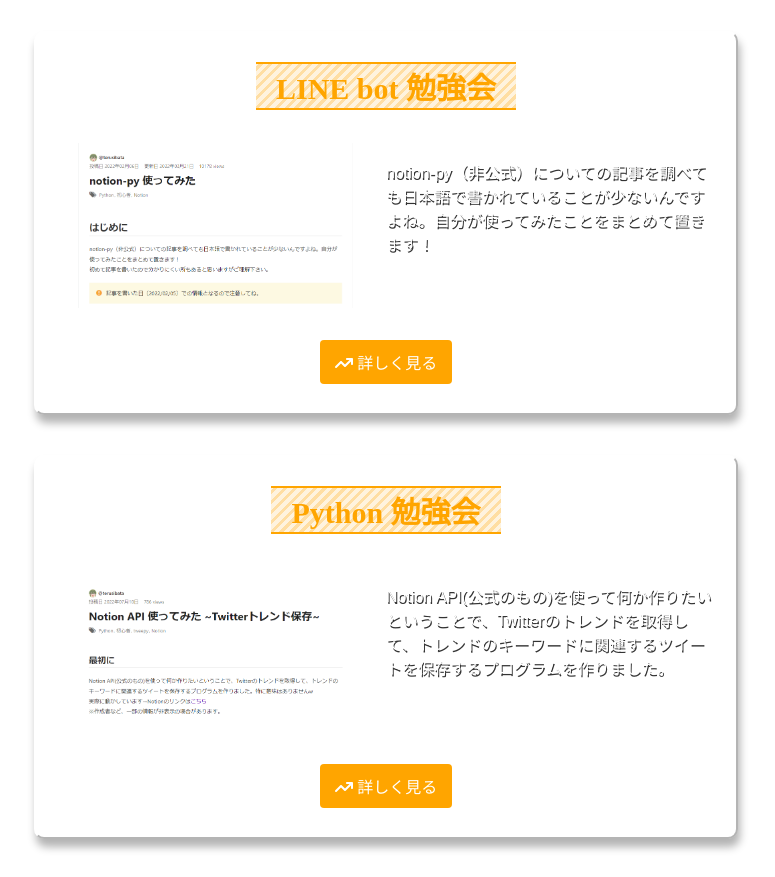
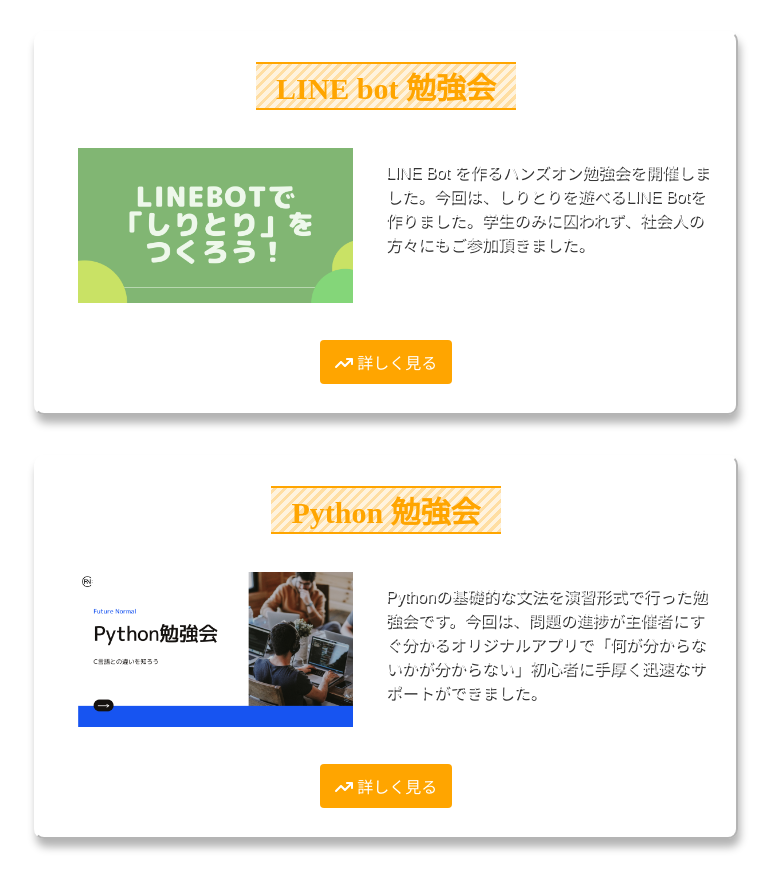
Before and after one commit to terusibata/portfolio, a Vue app: page /projectlist in a window 1280 px wide. Shown: the part 4060-4937 px from the top of the page, without its empty margins (254-1029 px from the left). Built offline with nearby package versions, Linux system fonts and the light colour scheme.

Commit message:
プロジェクト一覧に勉強会を追加

```diff
--- a/src/views/ProjectList.vue
+++ b/src/views/ProjectList.vue
@@ -111,14 +111,14 @@
 const study_meeting_list = ref([
 	{
 		title:"LINE bot 勉強会",
-		img:"/images/project/list/notion-py.png",
-		detail:"notion-py（非公式）についての記事を調べても日本語で書かれていることが少ないんですよね。自分が使ってみたことをまとめて置きます！",
+		img:"/images/project/list/LINE_bot.png",
+		detail:"LINE Bot を作るハンズオン勉強会を開催しました。今回は、しりとりを遊べるLINE Botを作りました。学生のみに囚われず、社会人の方々にもご参加頂きました。",
 		id:"LINE-bot"
 	},
 	{
 		title:"Python 勉強会",
-		img:"/images/project/list/notion_API.png",
-		detail:"Notion API(公式のもの)を使って何か作りたいということで、Twitterのトレンドを取得して、トレンドのキーワードに関連するツイートを保存するプログラムを作りました。",
+		img:"/images/project/list/Python.png",
+		detail:"Pythonの基礎的な文法を演習形式で行った勉強会です。今回は、問題の進捗が主催者にすぐ分かるオリジナルアプリで「何が分からないかが分からない」初心者に手厚く迅速なサポートができました。",
 		id:"Python"
 	}
 ])
```
Also changed, not shown: public/images/project/list/LINE_bot.png (added), public/images/project/list/Python.png (added).
